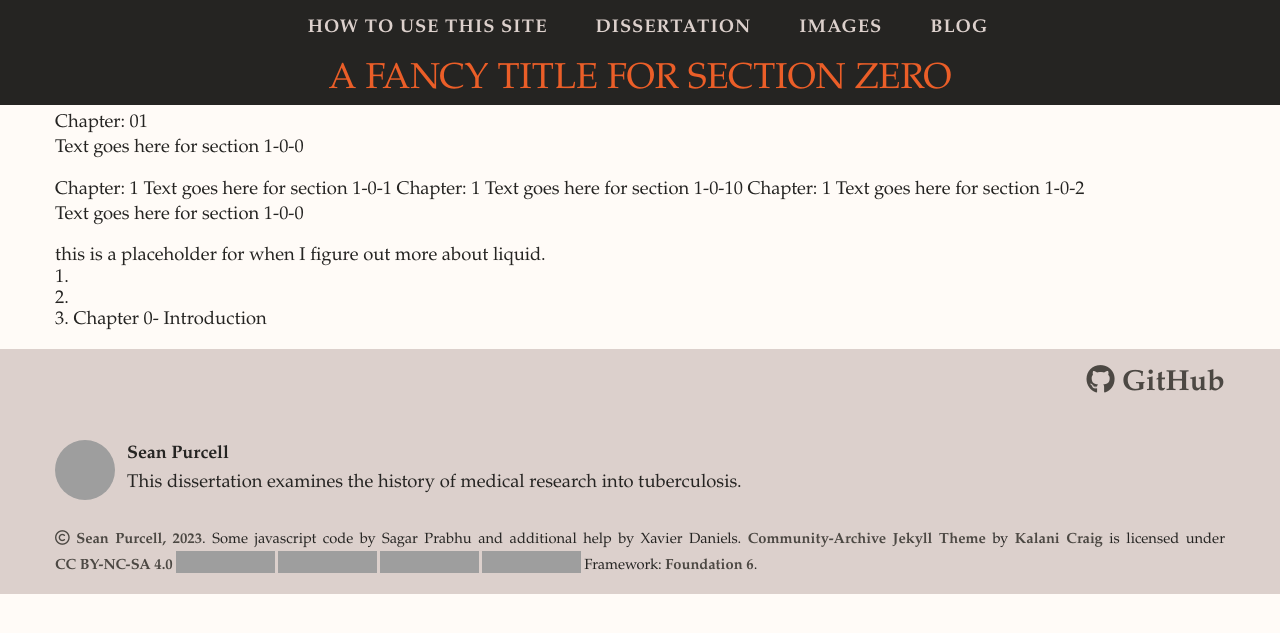
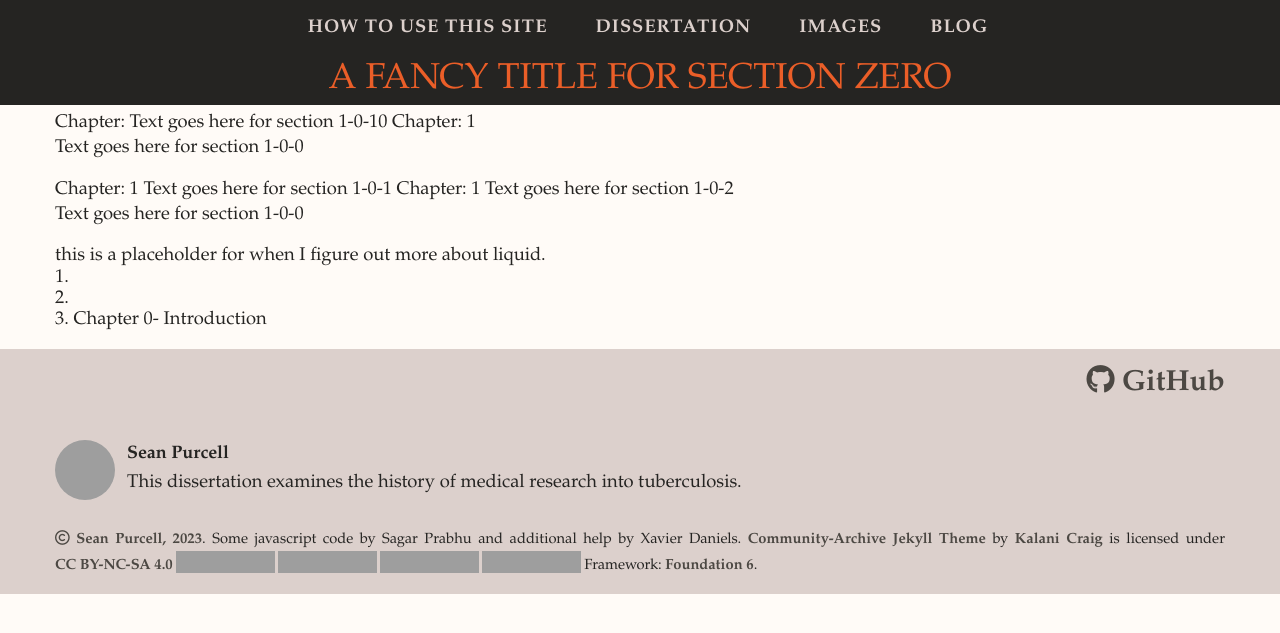
Before and after one commit to TuberculosisSpecimen/diss, a Jekyll site: the page built from _dissertation/Section_1-0-0.md, in a window 1280 px wide, cut to the strip 0-633 px from the top of the page. Built offline with Jekyll 4.4.1, drawn with Linux system fonts in a browser that asks for light colours; nearby versions of some CDN libraries; some web fonts are replaced; grey boxes are pictures that could not be loaded.

Commit message:
Attempt to fix array-loop error in Section files

```diff
--- a/_dissertation/Section_1-0-0.md
+++ b/_dissertation/Section_1-0-0.md
@@ -1,8 +1,8 @@
 ---
 layout: section
-title: A Fancy Title for Section Zero
+title: "A Fancy Title for Section Zero"
 identifier: 1.0.0
-chapter: "01"
+chapter: 1
 section: 000
 subsection: 000
 chapterdisplay: 1
```
Also changed, not shown: _dissertation/Section_1-0-1.md (+1 -1 lines), _dissertation/Section_1-0-10.md (+5 -5 lines), _dissertation/Section_1-0-2.md (+4 -4 lines).
